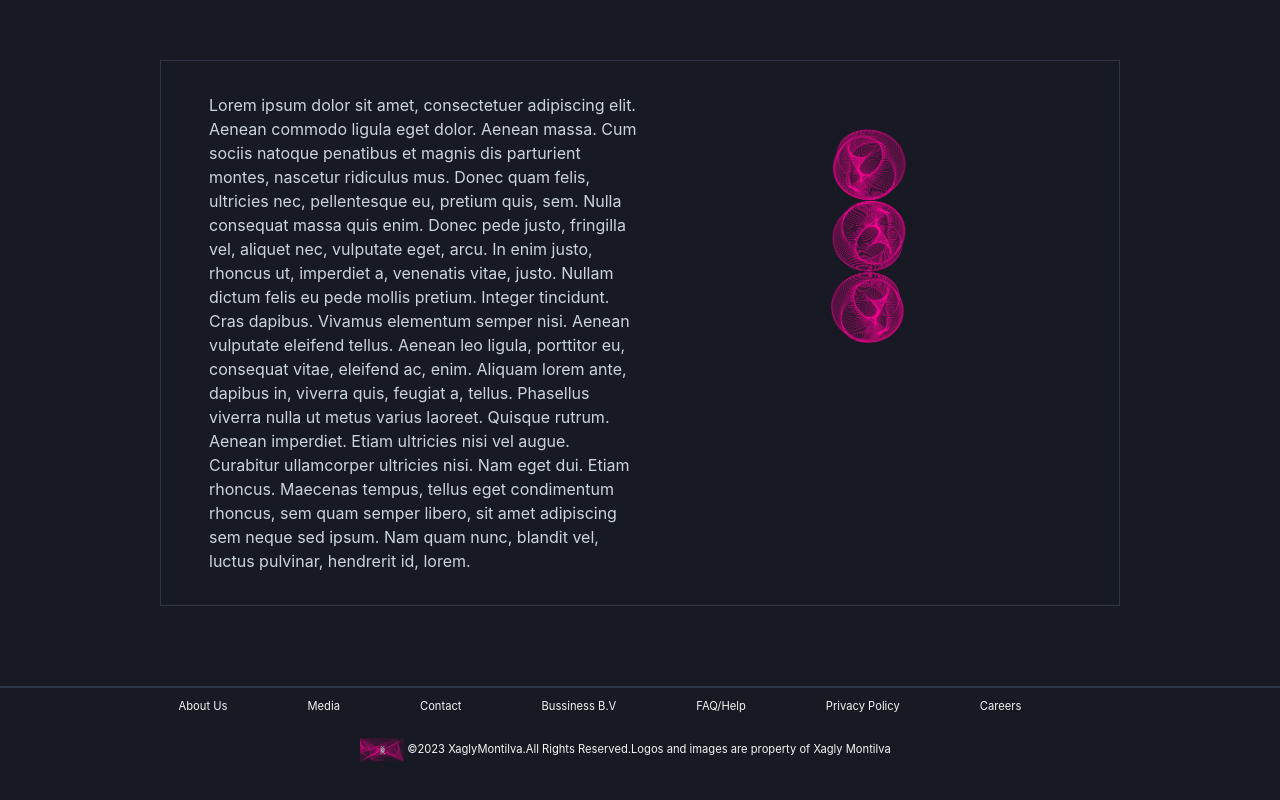
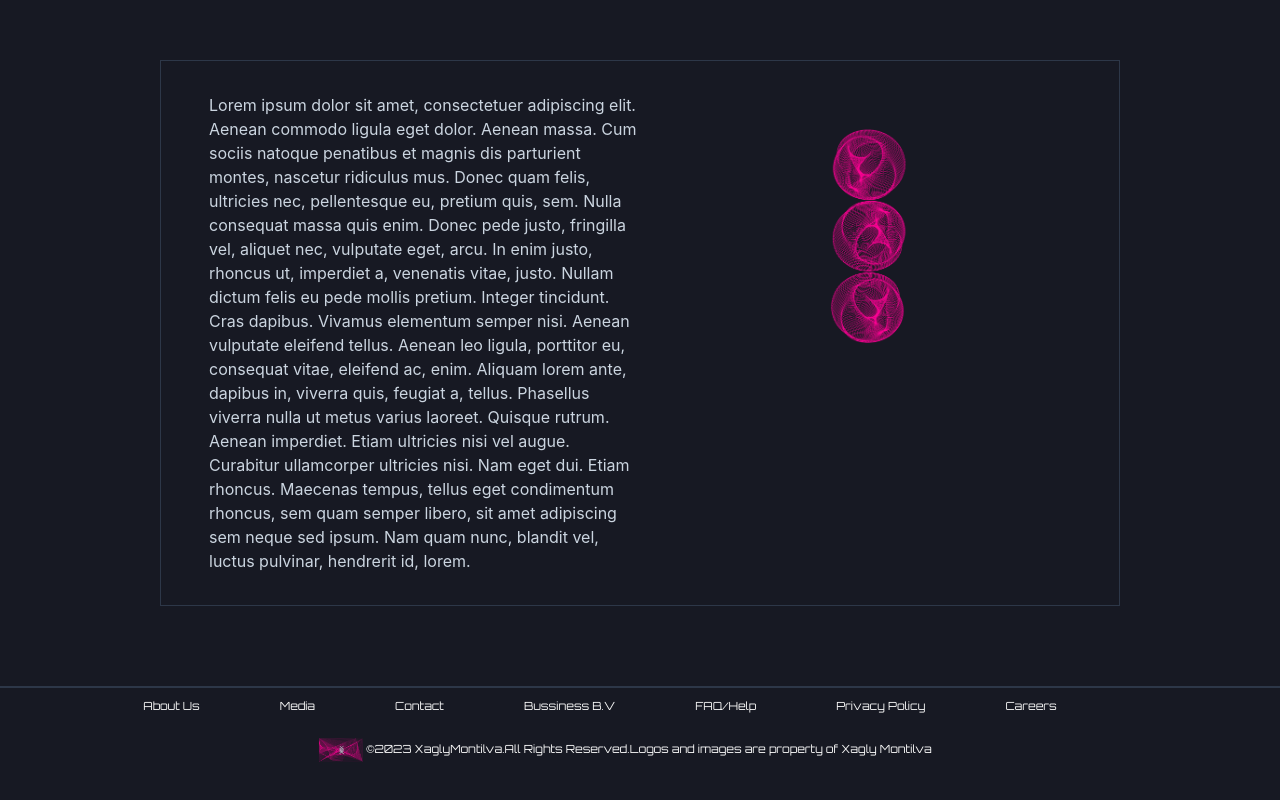
Before and after one commit to XML3/starter-final-project-react, a React (Vite) app: page / in a window 1280 px wide. Shown: the part 2298-3098 px from the top of the page. Built offline with nearby package versions, Linux system fonts and the light colour scheme; no server answers.

Commit message:
Added Font Orbitron and mofified Nav Footer Text

```diff
--- a/src/components/NavigationFooter.jsx
+++ b/src/components/NavigationFooter.jsx
@@ -3,6 +3,17 @@ import { Link } from "react-router-dom";
 import { Box, Text, Flex, Image } from "@chakra-ui/react";
 
 export const NavigationFooter = () => {
+  //FONT ORBITRON
+  const orbitronFontFamily = "Orbitron, sans-serif";
+  const orbitronWeight = {
+    fontWeights: {
+      normal: 400,
+      medium: 600,
+      semibold: 700,
+      bold: 900,
+    },
+  };
+
   return (
     <Box
       borderTop={"2px"}
@@ -21,15 +32,57 @@ export const NavigationFooter = () => {
         paddingTop={"10px"}
       >
         <Link to="/about">
-          <Text mr={"5rem"}>About Us</Text>
+          <Text
+            mr={"5rem"}
+            fontFamily={orbitronFontFamily}
+            fontWeight={orbitronWeight.normal}
+          >
+            About Us
+          </Text>
         </Link>
 
-        <Text mr={"5rem"}>Media</Text>
-        <Text mr={"5rem"}>Contact</Text>
-        <Text mr={"5rem"}>Bussiness B.V</Text>
-        <Text mr={"5rem"}>FAQ/Help</Text>
-        <Text mr={"5rem"}>Privacy Policy</Text>
-        <Text mr={"5rem"}>Careers</Text>
+        <Text
+          mr={"5rem"}
+          fontFamily={orbitronFontFamily}
+          fontWeight={orbitronWeight.normal}
+        >
+          Media
+        </Text>
+        <Text
+          mr={"5rem"}
+          fontFamily={orbitronFontFamily}
+          fontWeight={orbitronWeight.normal}
+        >
+          Contact
+        </Text>
+        <Text
+          mr={"5rem"}
+          fontFamily={orbitronFontFamily}
+          fontWeight={orbitronWeight.normal}
+        >
+          Bussiness B.V
+        </Text>
+        <Text
+          mr={"5rem"}
+          fontFamily={orbitronFontFamily}
+          fontWeight={orbitronWeight.normal}
+        >
+          FAQ/Help
+        </Text>
+        <Text
+          mr={"5rem"}
+          fontFamily={orbitronFontFamily}
+          fontWeight={orbitronWeight.normal}
+        >
+          Privacy Policy
+        </Text>
+        <Text
+          mr={"5rem"}
+          fontFamily={orbitronFontFamily}
+          fontWeight={orbitronWeight.normal}
+        >
+          Careers
+        </Text>
       </Flex>
 
       <Flex
@@ -51,7 +104,10 @@ export const NavigationFooter = () => {
             />
           </Flex>
         </Box>
-        <Text>
+        <Text
+          fontFamily={orbitronFontFamily}
+          fontWeight={orbitronWeight.normal}
+        >
           ©2023 XaglyMontilva.All Rights Reserved.Logos and images are property
           of Xagly Montilva
         </Text>
```
